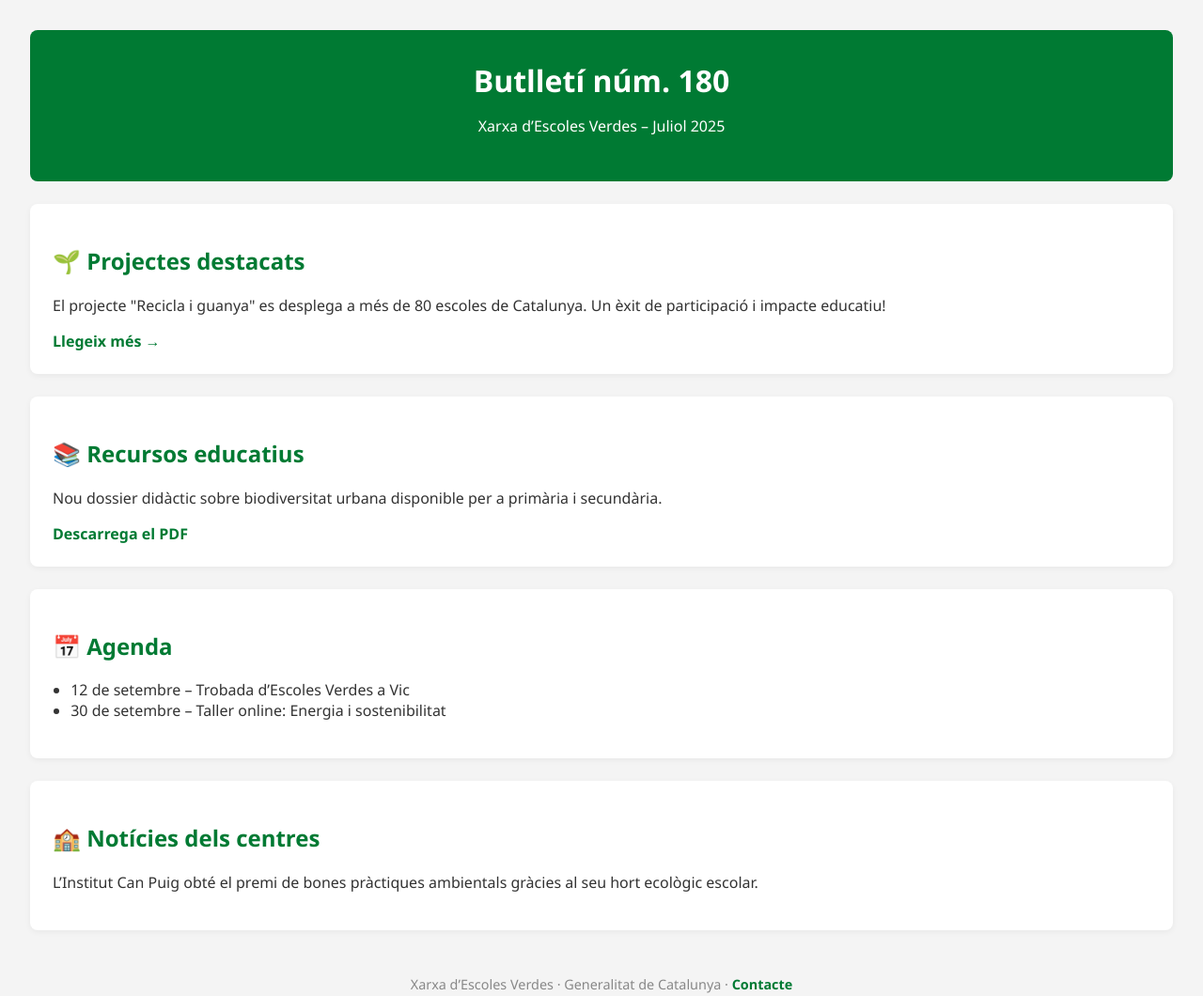
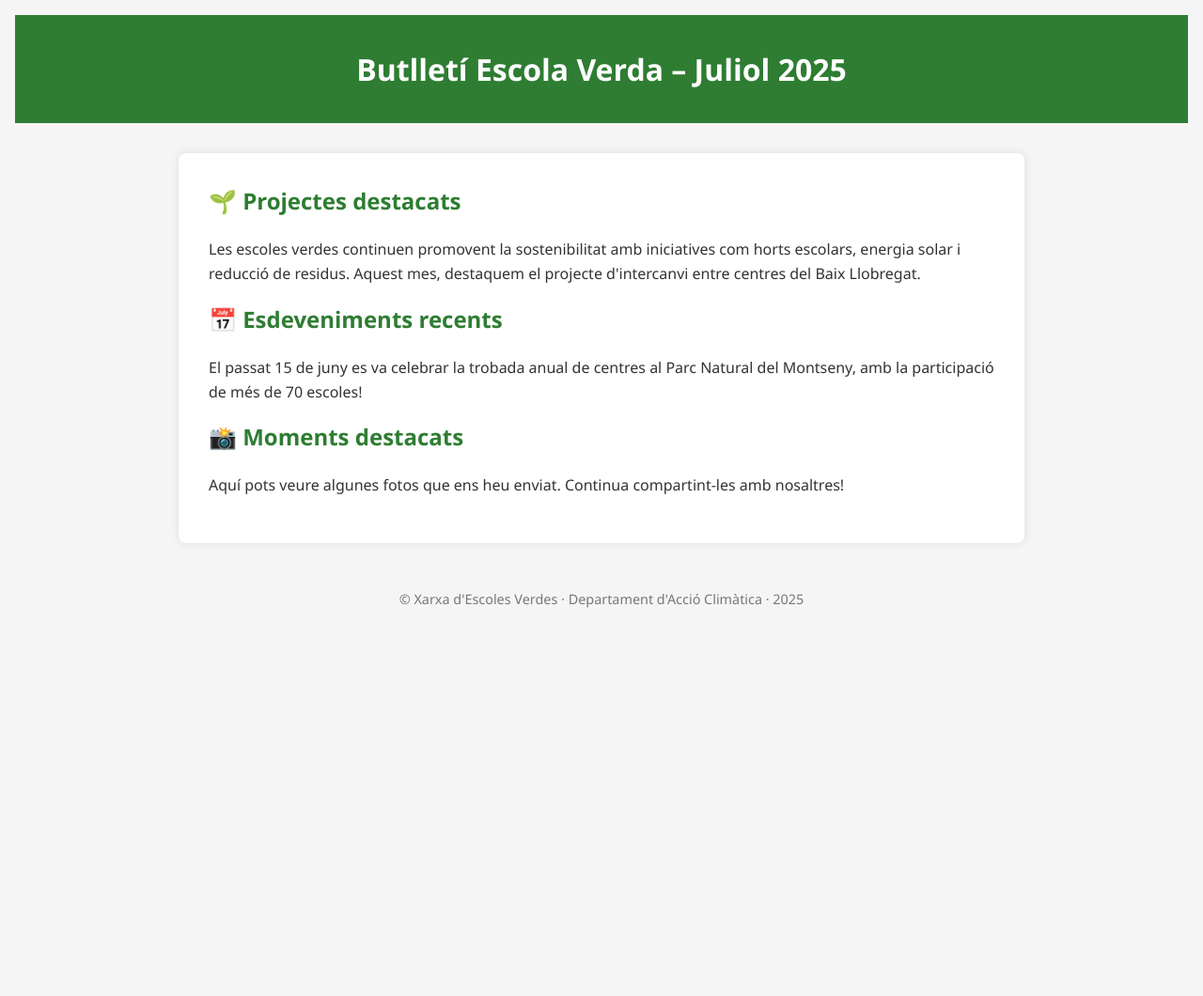
Before and after one commit to TecnoLogicsIB/Butlleti_01, a plain HTML site: page index.html in a window 1280 px wide. Shown: the whole page at 94% size. After the commit the page ends 800 px from the top, so only its background shows below. Drawn offline with Linux system fonts and the light colour scheme.

Commit message:
Update index.html

```diff
--- a/index.html
+++ b/index.html
@@ -1,94 +1,89 @@
 <!DOCTYPE html>
 <html lang="ca">
 <head>
-  <meta charset="UTF-8">
-  <meta name="viewport" content="width=device-width, initial-scale=1">
-  <title>Butlletí 180 - Xarxa d’Escoles Verdes</title>
+  <meta charset="UTF-8" />
+  <meta name="viewport" content="width=device-width, initial-scale=1.0" />
+  <title>Butlletí Escola Verda</title>
   <style>
+    * {
+      box-sizing: border-box;
+    }
+
     body {
+      margin: 0;
       font-family: "Segoe UI", sans-serif;
-      background: #f4f4f4;
-      margin: 0;
-      padding: 2rem;
+      line-height: 1.6;
+      padding: 1rem;
+      background-color: #f5f5f5;
       color: #333;
     }
 
     header {
-      background-color: #007A33;
+      background-color: #2e7d32;
       color: white;
-      padding: 2rem;
-      border-radius: 8px;
+      padding: 2rem 1rem;
       text-align: center;
     }
 
-    h1 {
+    header h1 {
       margin: 0;
+      font-size: 2rem;
     }
 
-    .section {
+    section {
+      max-width: 900px;
+      margin: 2rem auto;
       background: white;
-      padding: 1.5rem;
-      margin-top: 1.5rem;
+      padding: 2rem;
       border-radius: 8px;
-      box-shadow: 0 2px 6px rgba(0,0,0,0.05);
+      box-shadow: 0 0 10px rgba(0,0,0,0.1);
     }
 
     h2 {
-      color: #007A33;
-    }
-
-    a {
-      color: #007A33;
-      font-weight: bold;
-      text-decoration: none;
-    }
-
-    ul {
-      padding-left: 1.2rem;
+      color: #2e7d32;
+      margin-top: 0;
     }
 
     footer {
       text-align: center;
       font-size: 0.9rem;
+      color: #777;
       margin-top: 3rem;
-      color: #888;
+    }
+
+    @media screen and (max-width: 600px) {
+      section {
+        padding: 1rem;
+      }
+
+      header h1 {
+        font-size: 1.5rem;
+      }
     }
   </style>
 </head>
 <body>
 
   <header>
-    <h1>Butlletí núm. 180</h1>
-    <p>Xarxa d’Escoles Verdes – Juliol 2025</p>
+    <h1>Butlletí Escola Verda – Juliol 2025</h1>
   </header>
 
-  <div class="section">
+  <section>
     <h2>🌱 Projectes destacats</h2>
-    <p>El projecte "Recicla i guanya" es desplega a més de 80 escoles de Catalunya. Un èxit de participació i impacte educatiu!</p>
-    <a href="#">Llegeix més →</a>
-  </div>
+    <p>Les escoles verdes continuen promovent la sostenibilitat amb iniciatives com horts escolars, energia solar i reducció de residus. Aquest mes, destaquem el projecte d'intercanvi entre centres del Baix Llobregat.</p>
 
-  <div class="section">
-    <h2>📚 Recursos educatius</h2>
-    <p>Nou dossier didàctic sobre biodiversitat urbana disponible per a primària i secundària.</p>
-    <a href="#">Descarrega el PDF</a>
-  </div>
+    <h2>📅 Esdeveniments recents</h2>
+    <p>El passat 15 de juny es va celebrar la trobada anual de centres al Parc Natural del Montseny, amb la participació de més de 70 escoles!</p>
 
-  <div class="section">
-    <h2>📅 Agenda</h2>
-    <ul>
-      <li>12 de setembre – Trobada d’Escoles Verdes a Vic</li>
-      <li>30 de setembre – Taller online: Energia i sostenibilitat</li>
-    </ul>
-  </div>
+    <h2>📸 Moments destacats</h2>
+    <p>Aquí pots veure algunes fotos que ens heu enviat. Continua compartint-les amb nosaltres!</p>
 
-  <div class="section">
-    <h2>🏫 Notícies dels centres</h2>
-    <p>L’Institut Can Puig obté el premi de bones pràctiques ambientals gràcies al seu hort ecològic escolar.</p>
-  </div>
+    <!-- Pots afegir imatges si vols -->
+    <!-- <img src="imatge1.jpg" alt="Foto escola" style="max-width: 100%; margin-top: 1rem;"> -->
+  </section>
 
   <footer>
-    Xarxa d’Escoles Verdes · Generalitat de Catalunya · <a href="#">Contacte</a>
+    © Xarxa d'Escoles Verdes · Departament d'Acció Climàtica · 2025
   </footer>
 
 </body>
```
